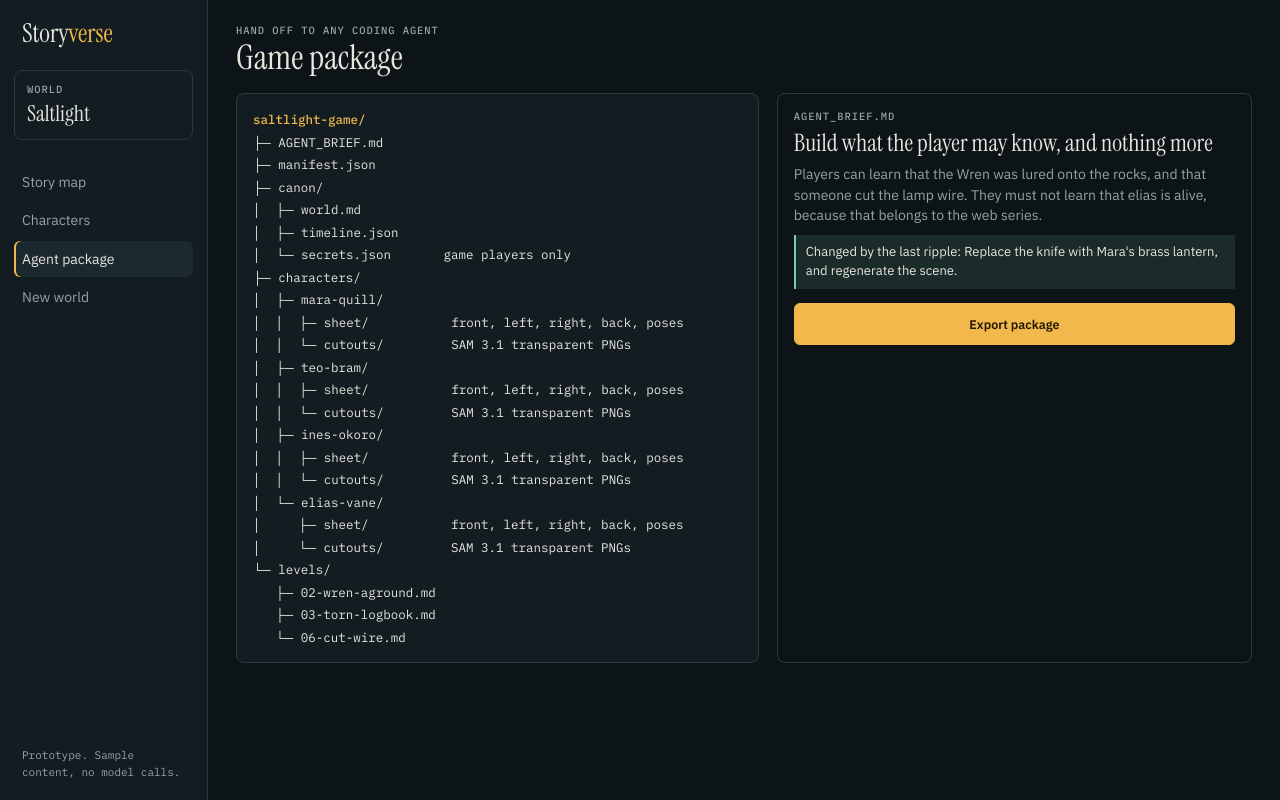
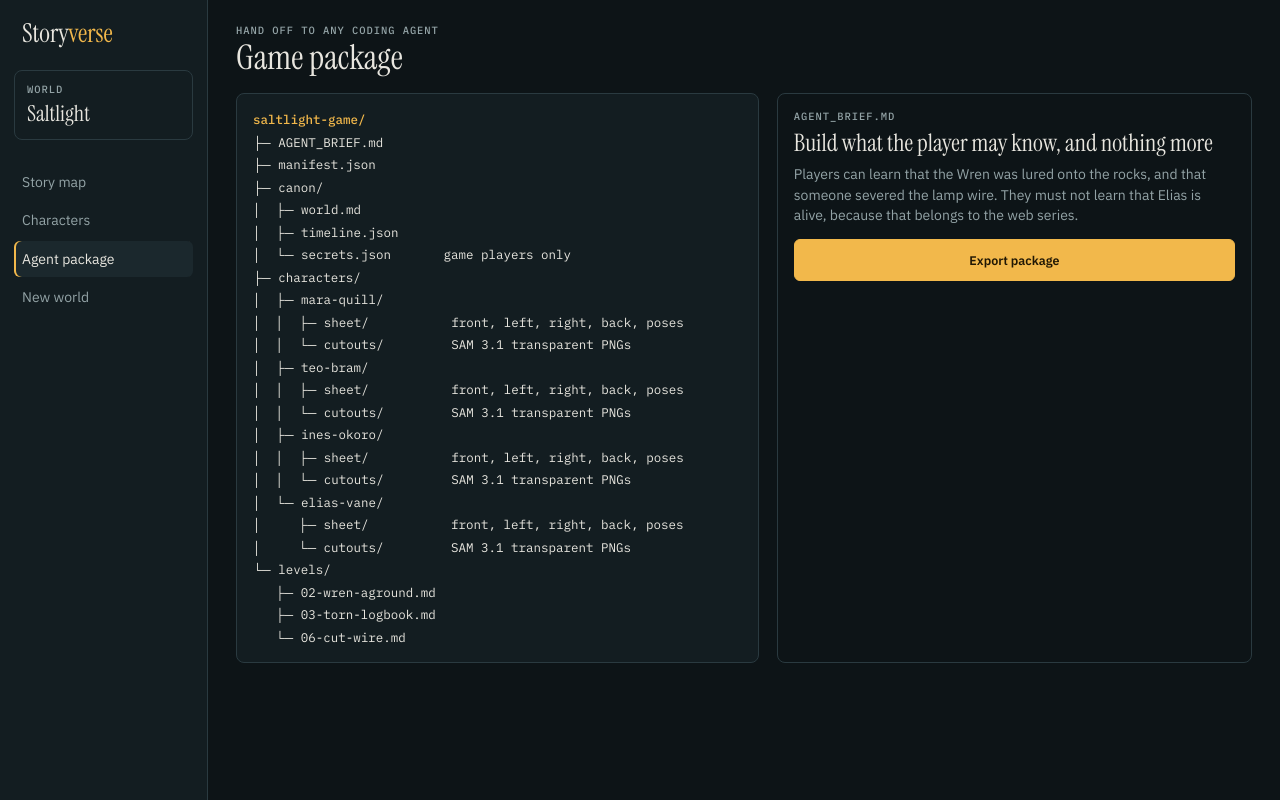
Before and after one commit to Sandgrouse/storyverse, a Next.js app: page /package in a window 1280 px wide. Built offline with nearby package versions, Linux system fonts and the light colour scheme.

Commit message:
Task 001 review fixes: twist guard, secretUpdates, package and map polish

```diff
--- a/app/globals.css
+++ b/app/globals.css
@@ -186,7 +186,8 @@ h1 {
   position: sticky;
   left: 0;
   background: var(--ink);
-  z-index: 2;
+  z-index: 3;
+  box-shadow: 8px 0 0 var(--ink);
 }
 .lane small {
   display: block;
--- a/app/package/page.tsx
+++ b/app/package/page.tsx
@@ -1,9 +1,14 @@
 import { createLocalStorage } from "@/lib/storage/local";
-import { RippleResultSchema } from "@/lib/world/schemas";
-import rippleFixture from "@/data/seed/saltlight-ripple.json";
 
 function lowerFirst(s: string): string {
   return s.charAt(0).toLowerCase() + s.slice(1);
+}
+
+// Lower-case a secret for mid-sentence use, but never change a name.
+function briefCase(s: string, names: Set<string>): string {
+  const first = (s.split(/\s+/)[0] ?? "").replace(/[^A-Za-z]/g, "");
+  if (names.has(first.toLowerCase())) return s;
+  return lowerFirst(s);
 }
 
 export default async function PackagePage() {
@@ -47,19 +52,17 @@ export default async function PackagePage() {
   const hidden = world.secrets.filter(
     (s) => !(gameChannelId && s.knownThrough.includes(gameChannelId)),
   );
+  const names = new Set(
+    world.characters.flatMap((c) => c.name.split(" ").map((w) => w.toLowerCase())),
+  );
   const knownSentence =
     known.length > 0
-      ? `Players can learn that ${known.map((s) => lowerFirst(s.text)).join(", and that ")}.`
+      ? `Players can learn that ${known.map((s) => briefCase(s.text, names)).join(", and that ")}.`
       : "Players start knowing nothing.";
   const hiddenSentences = hidden.map(
     (s) =>
-      `They must not learn that ${lowerFirst(s.text)}, because that belongs to the ${channelName(s.knownThrough[0] ?? "")}.`,
+      `They must not learn that ${briefCase(s.text, names)}, because that belongs to the ${channelName(s.knownThrough[0] ?? "")}.`,
   );
-
-  // Temporary until ripple results persist server-side: the brief quotes the
-  // seeded fixture's game fix, matching the prototype's callout.
-  const ripple = RippleResultSchema.parse(rippleFixture);
-  const gameFix = ripple.fixes.find((f) => f.regeneratesImage);
 
   return (
     <div className="view">
@@ -77,11 +80,6 @@ export default async function PackagePage() {
             <p>
               {knownSentence} {hiddenSentences.join(" ")}
             </p>
-            {gameFix && (
-              <div className="changed">
-                Changed by the last ripple: {gameFix.proposal}
-              </div>
-            )}
             <div className="acts" style={{ marginTop: "14px" }}>
               <button
                 className="ok"
--- a/components/CharactersView.tsx
+++ b/components/CharactersView.tsx
@@ -16,10 +16,12 @@ export default function CharactersView({ world }: { world: World }) {
   const [selectedId, setSelectedId] = useState(world.characters[0]?.id ?? "");
   const character =
     world.characters.find((c) => c.id === selectedId) ?? world.characters[0];
+  const channelName = (channelId: string): string =>
+    world.channels.find((c) => c.id === channelId)?.name ?? channelId;
   const usedIn = world.beats
     .filter((b) => b.characterIds.includes(character.id))
     .sort((a, b) => a.order - b.order)
-    .map((b) => b.unitLabel);
+    .map((b) => `${channelName(b.channelId)}: ${b.unitLabel}`);
 
   return (
     <div className="view">
--- a/components/Rail.tsx
+++ b/components/Rail.tsx
@@ -32,7 +32,6 @@ export default function Rail({ worldTitle }: { worldTitle: string }) {
           </Link>
         ))}
       </nav>
-      <div className="foot">Prototype. Sample content, no model calls.</div>
     </aside>
   );
 }
--- a/components/StoryMap.tsx
+++ b/components/StoryMap.tsx
@@ -37,7 +37,7 @@ export function appliedMessage(
 }
 
 export default function StoryMap({ world }: { world: World }) {
-  const [change, setChange] = useState("Mara cut the lamp herself.");
+  const [change, setChange] = useState("");
   const [ripple, setRipple] = useState<RippleResult | null>(null);
   const [statuses, setStatuses] = useState<Record<string, FixStatus>>({});
   const [revealed, setRevealed] = useState<string[]>([]);
@@ -219,19 +219,15 @@ export default function StoryMap({ world }: { world: World }) {
               Secrets<small>Only here</small>
             </div>
             {world.secrets.map((secret, i) => {
-              // The wire secret is rewritten once the ripple lands, mirroring
-              // the prototype: the canon change gives it a known author.
-              const moved = secret.id === "wire-cut";
-              const text =
-                ripple && moved ? "Mara cut the lamp wire" : secret.text;
-              const note =
-                ripple && moved
-                  ? "Series viewers can catch her lie. Game players only suspect."
-                  : secret.note;
+              const update = ripple?.secretUpdates.find(
+                (u) => u.secretId === secret.id,
+              );
+              const text = update?.text ?? secret.text;
+              const note = update?.note ?? secret.note;
               return (
                 <div
                   key={secret.id}
-                  className={`secret ${moved ? "moved" : ""}`}
+                  className={`secret ${update ? "moved" : ""}`}
                   style={{ gridColumn: `span ${secretSpans[i]}` }}
                 >
                   <b>{text}</b>
@@ -248,6 +244,7 @@ export default function StoryMap({ world }: { world: World }) {
             value={change}
             onChange={(e) => setChange(e.target.value)}
             autoComplete="off"
+            placeholder="Describe one canon change…"
           />
           <button className="btn" type="submit" disabled={loading}>
             {loading ? "Following…" : "Follow the change"}
@@ -290,8 +287,7 @@ export default function StoryMap({ world }: { world: World }) {
                   </p>
                   {fix.regeneratesImage && beat && (
                     <div className="art">
-                      <div className={thumbClass(beat.order)} />→
-                      <div className={thumbClass(beat.order + 1)} />
+                      <div className={thumbClass(beat.order)} />
                       <span>Same character sheet</span>
                     </div>
                   )}
--- a/data/seed/saltlight-ripple.json
+++ b/data/seed/saltlight-ripple.json
@@ -26,5 +26,12 @@
       "regeneratesImage": false,
       "status": "pending"
     }
+  ],
+  "secretUpdates": [
+    {
+      "secretId": "wire-cut",
+      "text": "Mara cut the lamp wire",
+      "note": "Series viewers can catch her lie. Game players only suspect."
+    }
   ]
 }
--- a/data/seed/saltlight.json
+++ b/data/seed/saltlight.json
@@ -6,8 +6,8 @@
     {
       "id": "mara-quill",
       "name": "Mara Quill",
-      "canon": "Keeper's apprentice. Silver-streaked hair, scar through the left eyebrow, mustard oilskin, brass lantern.",
-      "secret": "She cut the lamp herself.",
+      "canon": "Keeper's apprentice in her forties. Silver-streaked hair, scar through the left eyebrow, mustard oilskin, brass lantern.",
+      "secret": "She is hiding where she was when the lamp went dark.",
       "sheet": []
     },
     {
@@ -95,7 +95,7 @@
       "title": "\"Apprentice kept vigil\"",
       "channelId": "press",
       "unitLabel": "Front page",
-      "content": "The Harbor Ledger's front page praises Mara Quill, who kept a lantern burning on the causeway all night to guide the rescue boats. Ines Okoro quotes two boatmen who saw the girl's light through the spray. The whole island reads her as a hero before anyone asks where the keeper was.",
+      "content": "The Harbor Ledger's front page praises Mara Quill, who kept a lantern burning on the causeway all night to guide the rescue boats. Ines Okoro quotes two boatmen who saw her light through the spray. The whole island reads her as a hero before anyone asks where the keeper was.",
       "characterIds": ["mara-quill", "ines-okoro"]
     },
     {
@@ -148,7 +148,7 @@
     },
     {
       "id": "wire-cut",
-      "text": "Someone cut the lamp wire",
+      "text": "Someone severed the lamp wire",
       "knownThrough": ["game"],
       "note": "Game players find it, but not who did it"
     },
--- a/lib/world/schemas.ts
+++ b/lib/world/schemas.ts
@@ -69,10 +69,17 @@ export const RippleFixSchema = z.object({
   status: FixStatusSchema,
 });
 
+export const SecretUpdateSchema = z.object({
+  secretId: z.string(),
+  text: z.string(),
+  note: z.string(),
+});
+
 export const RippleResultSchema = z.object({
   change: z.string(),
   summary: z.string(),
   fixes: z.array(RippleFixSchema),
+  secretUpdates: z.array(SecretUpdateSchema),
 });
 
 export type SheetView = z.infer<typeof SheetViewSchema>;
@@ -85,4 +92,5 @@ export type Secret = z.infer<typeof SecretSchema>;
 export type World = z.infer<typeof WorldSchema>;
 export type FixStatus = z.infer<typeof FixStatusSchema>;
 export type RippleFix = z.infer<typeof RippleFixSchema>;
+export type SecretUpdate = z.infer<typeof SecretUpdateSchema>;
 export type RippleResult = z.infer<typeof RippleResultSchema>;
```
Also changed, not shown: 2 other files (tests, documents, lock files or other folders).
